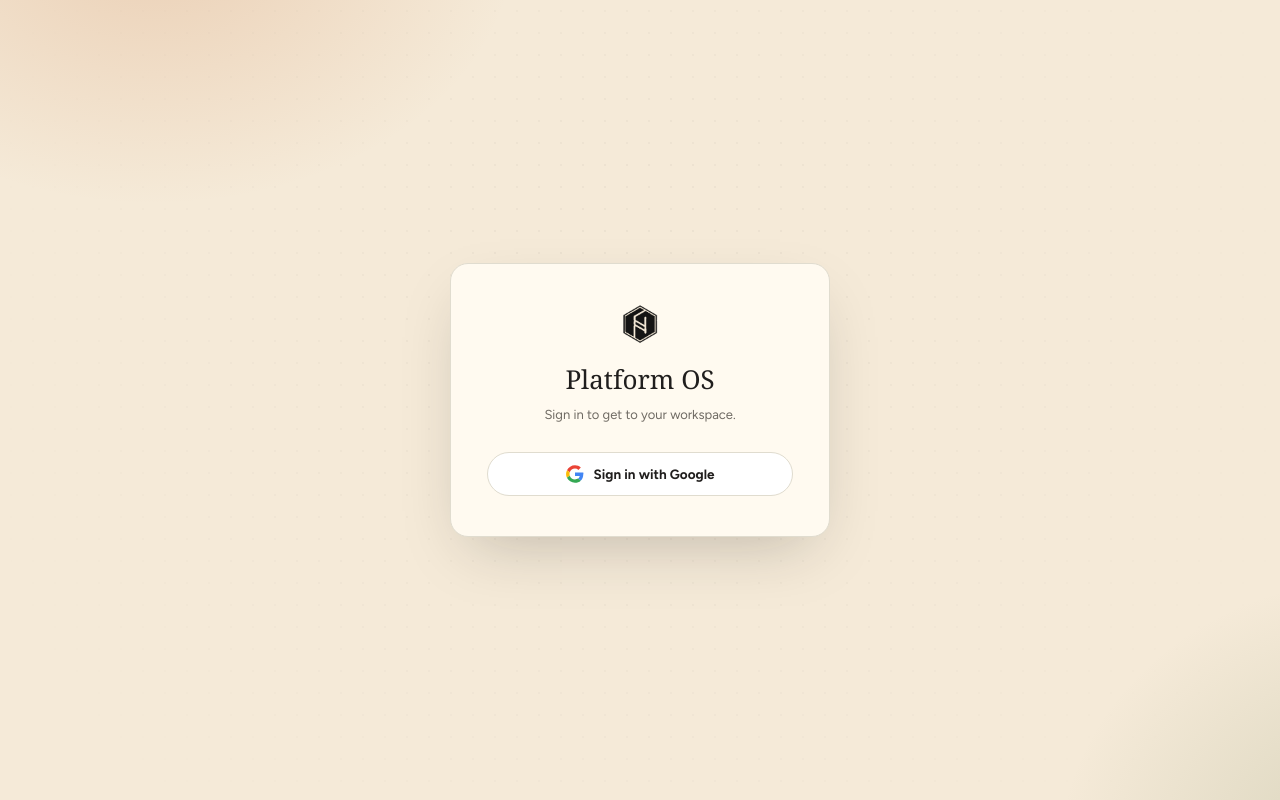
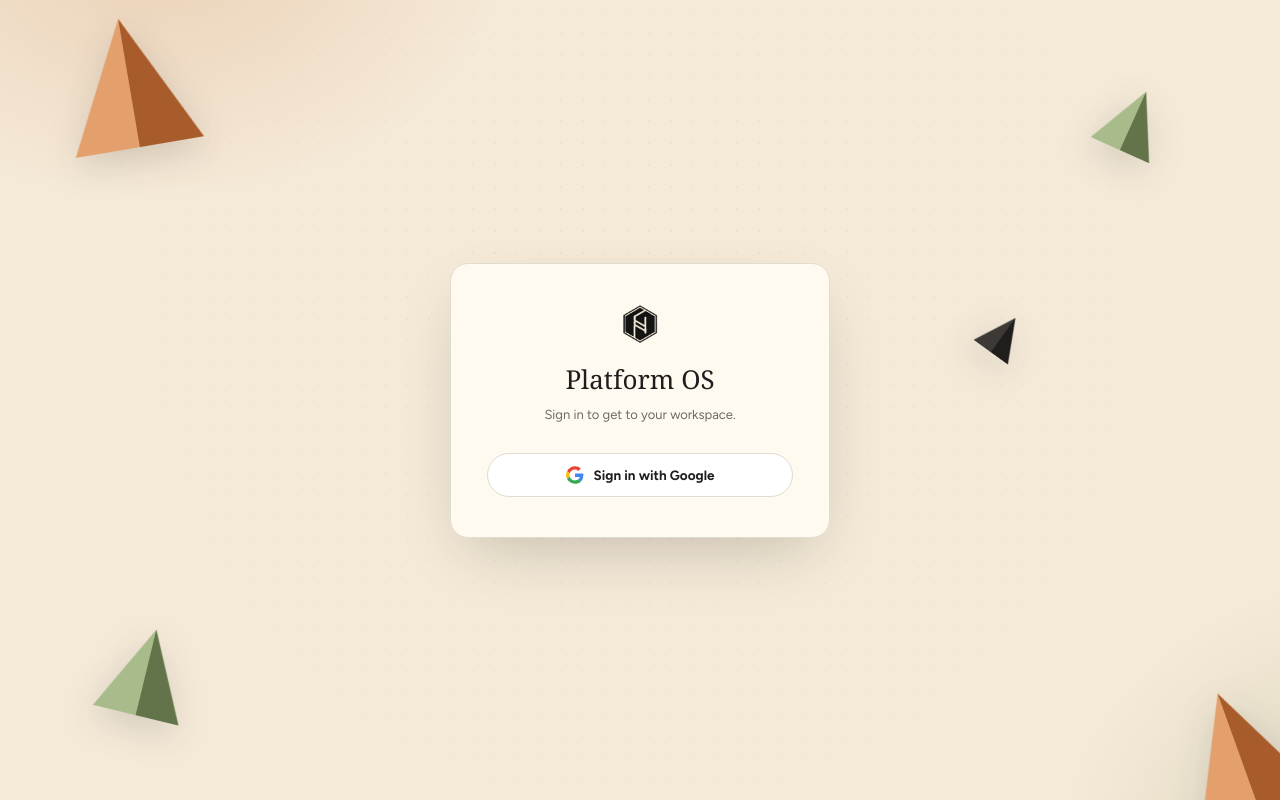
Before and after one commit to wai2much/platform-os-One, a React (Vite) app: page / in a window 1280 px wide. Built offline with nearby package versions, Linux system fonts and the light colour scheme; no server answers; a web font is replaced by a local one.

Commit message:
Login: origami-inspired drift animation
Add folded-paper triangle accents (terracotta/sage/ink, split into
lit and shadowed halves) that drift and rotate slowly around the
sign-in card, plus a soft unfold-in entrance for the card itself.
Pure CSS, respects prefers-reduced-motion.

```diff
--- a/src/core/pages/Login.jsx
+++ b/src/core/pages/Login.jsx
@@ -7,6 +7,34 @@ const GoogleG = () => (
     <path fill="#FBBC05" d="M10.1 19.5a14.5 14.5 0 000 9l-7.5 5.8a24 24 0 010-20.6l7.5 5.8z" />
     <path fill="#34A853" d="M24 47.5c6.1 0 11.5-2 15.3-5.6l-7.3-5.7c-2 1.4-4.7 2.2-8 2.2-6.6 0-12.1-4.1-14-9.9l-7.5 5.8C6.5 42.1 14.6 47.5 24 47.5z" />
   </svg>
+);
+
+// Folded-paper accents: each is a triangle split into a lit half and a
+// shadowed half, like a crease catching the light. Positioned around the
+// card and left to drift slowly so the screen doesn't feel static.
+const ORIGAMI_SHAPES = [
+  { size: 130, top: '4%', left: '5%', rot: -14, duration: '12s', delay: '-2s', light: '#e3a06c', dark: '#a85c2c' },
+  { size: 64, top: '12%', right: '9%', rot: 22, duration: '8.5s', delay: '-5s', light: '#a8bb8b', dark: '#63744a' },
+  { size: 88, bottom: '9%', left: '8%', rot: 10, duration: '9.5s', delay: '-1s', light: '#a8bb8b', dark: '#63744a' },
+  { size: 150, bottom: '-5%', right: '-3%', rot: -20, duration: '13.5s', delay: '-7s', light: '#e3a06c', dark: '#a85c2c' },
+  { size: 42, top: '40%', right: '20%', rot: 34, duration: '7s', delay: '-3s', light: '#3c3936', dark: '#201e1d' },
+];
+
+const OrigamiShape = ({ size, top, left, right, bottom, rot, duration, delay, light, dark }) => (
+  <div
+    aria-hidden="true"
+    className="origami-shape"
+    style={{
+      width: size, height: size, top, left, right, bottom,
+      '--rot': `${rot}deg`,
+      transform: `rotate(${rot}deg)`,
+      animationDuration: duration,
+      animationDelay: delay,
+    }}
+  >
+    <div style={{ position: 'absolute', inset: 0, clipPath: 'polygon(50% 0%, 100% 100%, 0% 100%)', background: light }} />
+    <div style={{ position: 'absolute', inset: 0, clipPath: 'polygon(50% 0%, 100% 100%, 50% 100%)', background: dark }} />
+  </div>
 );
 
 export function Login() {
@@ -21,6 +49,7 @@ export function Login() {
         justifyContent: 'center',
         position: 'relative',
         overflow: 'hidden',
+        perspective: 900,
         background: `
           radial-gradient(38rem 28rem at 12% -8%, rgba(198,113,57,.22), transparent 60%),
           radial-gradient(34rem 30rem at 108% 108%, rgba(122,138,94,.24), transparent 60%),
@@ -38,7 +67,10 @@ export function Login() {
           WebkitMaskImage: 'radial-gradient(60rem 60rem at 50% 40%, #000, transparent 75%)',
         }}
       />
-      <div style={{ width: '100%', maxWidth: 380, position: 'relative', background: 'var(--card-bg)', border: '1px solid var(--border-c)', borderRadius: 18, padding: '40px 36px', textAlign: 'center', boxShadow: '0 24px 60px -20px rgba(32,30,29,.25)' }}>
+      {ORIGAMI_SHAPES.map((s, i) => (
+        <OrigamiShape key={i} {...s} />
+      ))}
+      <div className="origami-card-in" style={{ width: '100%', maxWidth: 380, position: 'relative', background: 'var(--card-bg)', border: '1px solid var(--border-c)', borderRadius: 18, padding: '40px 36px', textAlign: 'center', boxShadow: '0 24px 60px -20px rgba(32,30,29,.25)' }}>
         <img src="/hos-mark-black.png" alt="Haus" style={{ width: 40, height: 40, objectFit: 'contain', margin: '0 auto 16px' }} />
         <div className="cap" style={{ fontSize: 26, color: 'var(--text)', marginBottom: 6 }}>Platform OS</div>
         <p className="fg" style={{ fontSize: 13, color: 'var(--text-mute)', marginBottom: 28 }}>
--- a/src/index.css
+++ b/src/index.css
@@ -50,6 +50,32 @@
   h1, h2, .font-display { font-family: 'Caprasimo', Georgia, serif; font-weight: 400; letter-spacing: .01em; }
 }
 
+/* Origami drift — folded-paper accents on the Login screen. */
+@keyframes origami-drift {
+  0%, 100% { transform: translateY(0) rotate(var(--rot, 0deg)); }
+  50% { transform: translateY(-16px) rotate(calc(var(--rot, 0deg) + 5deg)); }
+}
+.origami-shape {
+  position: absolute;
+  animation-name: origami-drift;
+  animation-timing-function: ease-in-out;
+  animation-iteration-count: infinite;
+  filter: drop-shadow(0 10px 18px rgba(32, 30, 29, .16));
+  pointer-events: none;
+}
+@keyframes origami-card-in {
+  from { opacity: 0; transform: scale(.94) rotateX(-8deg); }
+  to { opacity: 1; transform: scale(1) rotateX(0deg); }
+}
+.origami-card-in {
+  animation: origami-card-in .8s cubic-bezier(.22, 1, .36, 1) both;
+  transform-origin: top center;
+}
+@media (prefers-reduced-motion: reduce) {
+  .origami-shape { animation: none; }
+  .origami-card-in { animation: none; opacity: 1; transform: none; }
+}
+
 /* Job-card print: only the two pages print, chrome hidden, one page each. */
 .jobcard-page[data-active="false"] { display: none; }
 @media print {
```
